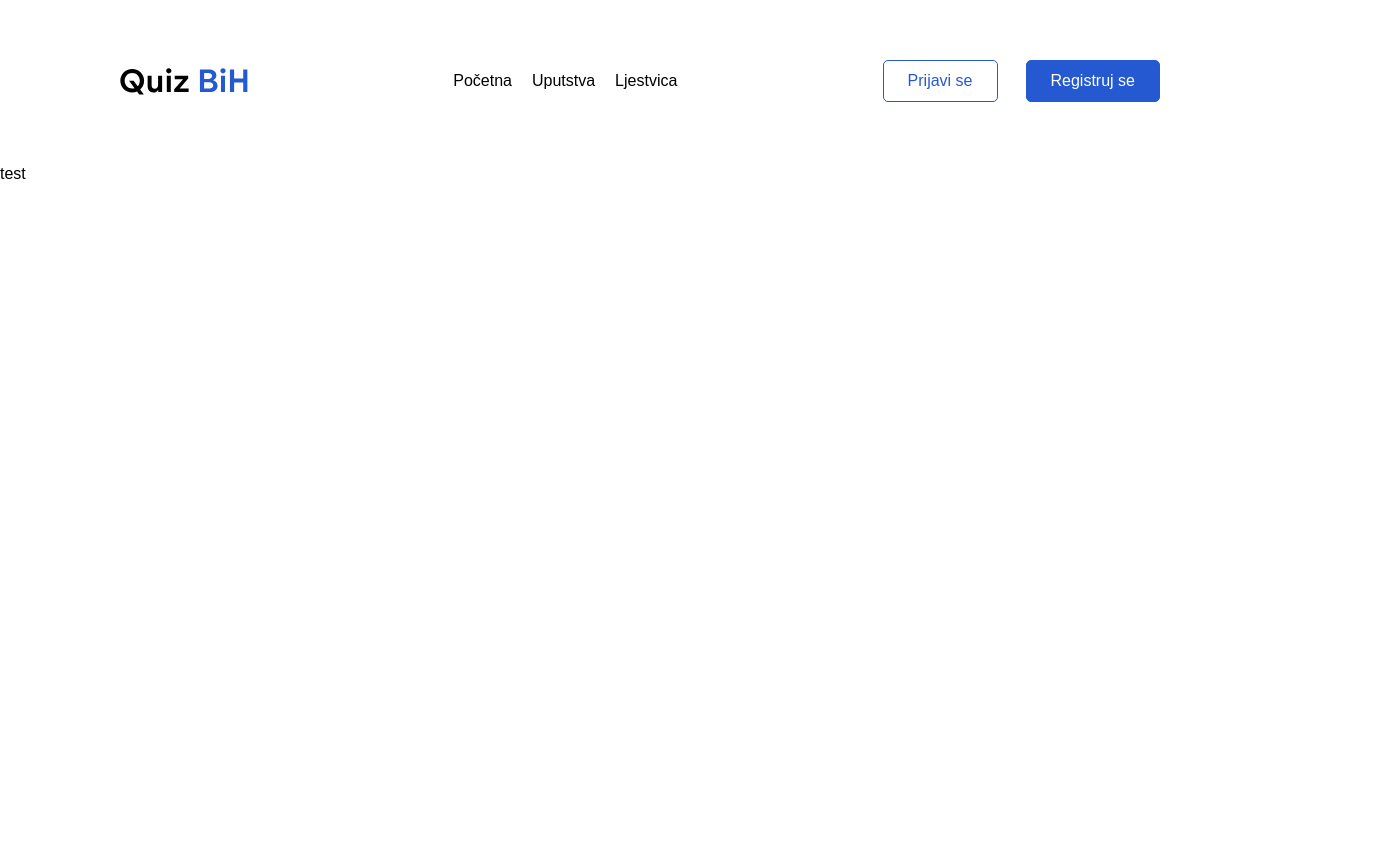
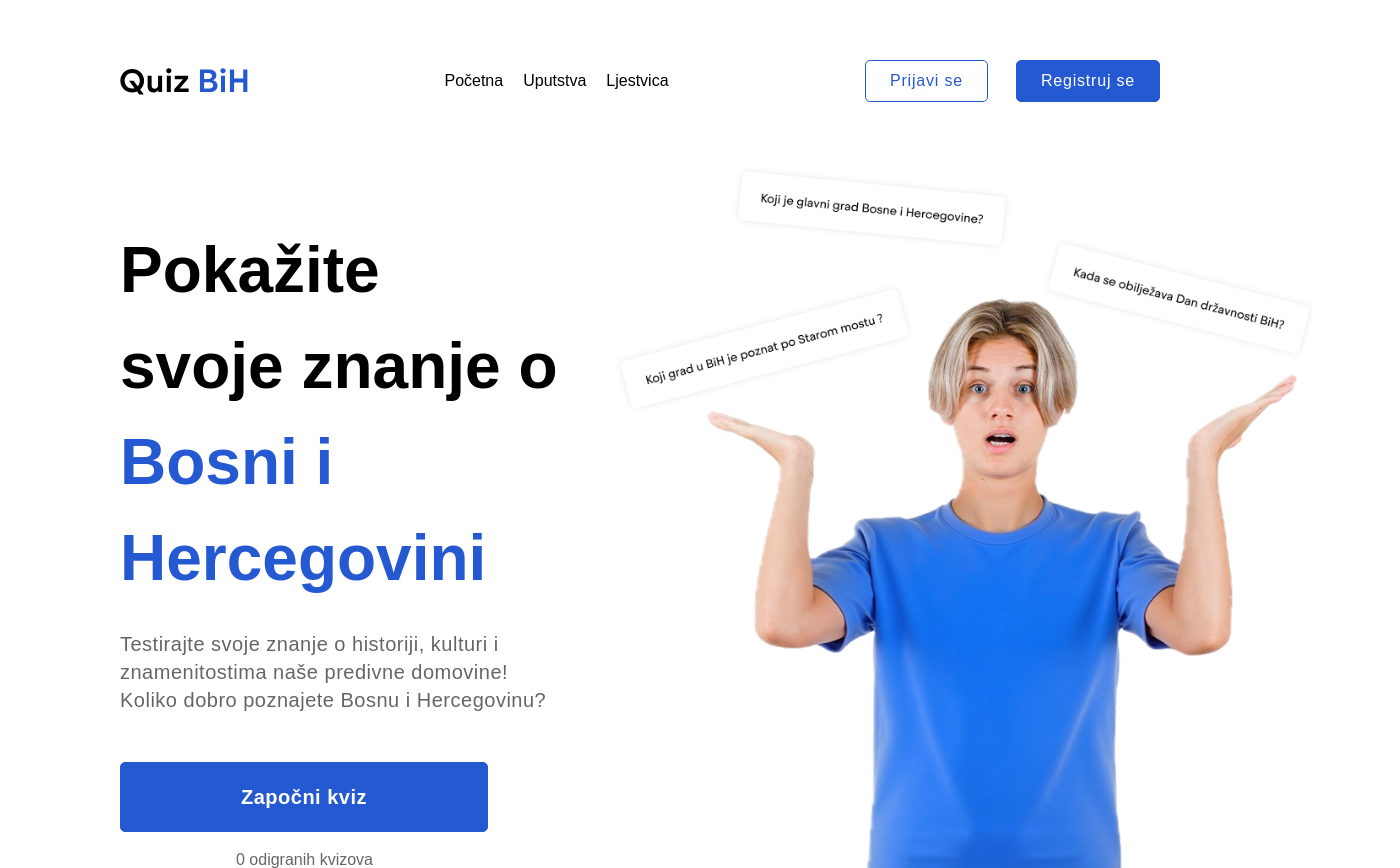
Before and after one commit to amer-5/quiz-app, a React (Vite) app: page / in a window 1280 px wide. Shown: the top 868 px of the page, 1400 px wide, since content can reach past the window. Before the commit the page ends 800 px from the top, so only its background shows below. Built offline with nearby package versions, Linux system fonts and the light colour scheme.

Commit message:
3. Home Page - done

```diff
--- a/src/components/button.tsx
+++ b/src/components/button.tsx
@@ -1,5 +1,5 @@
 interface ButtonProps {
-  buttonText?: string;
+  buttonText: string;
   className?: string;
   onClick?: () => void;
 }
--- a/src/components/navbar.tsx
+++ b/src/components/navbar.tsx
@@ -1,6 +1,6 @@
 import { Link } from "react-router-dom";
 import Logo from "../assets/logo.svg";
-import Button from "../components/button.tsx";
+import Button from "../components/button.tsx";;
 
 const Navigation: React.FC = () => {
   return (
@@ -23,13 +23,13 @@ const Navigation: React.FC = () => {
         <Link to="/login">
           <Button
             buttonText="Prijavi se"
-            className="text-[#2559D2] border-[#2559D2] border-[1px] rounded-[5px] px-6 py-2"
+            className="text-[#2559D2] border-[#2559D2] border-[1px] rounded-[5px] px-6 py-2 tracking-wider"
           />
         </Link>
         <Link to="/register">
           <Button
             buttonText="Registruj se"
-            className="bg-[#2559D2] border-[#2559D2] border-[1px] text-white rounded-[5px] px-6 py-2"
+            className="bg-[#2559D2] border-[#2559D2] border-[1px] text-white rounded-[5px] px-6 py-2 tracking-wider"
           />
         </Link>
       </div>
--- a/src/pages/home.tsx
+++ b/src/pages/home.tsx
@@ -1,9 +1,29 @@
-import React from "react";
+import Button from "../components/button";
+import bgImage from "../assets/home-bg.png";
+
+const odigranihKvizova = 0;
 
 const Home: React.FC = () => {
   return (
-    <div>
-      test
+    <div
+      style={{ backgroundImage: `url(${bgImage})` }}
+      className="w-screen bg-contain bg-no-repeat [background-position-x:20vw] mx-30 h-[calc(100vh-4.75rem)]"
+    >
+      <div>
+        <h1 className="text-black text-[4rem] font-bold w-[calc(50vw-12.5rem)] pt-[7.5vh]">
+          Pokažite svoje znanje o{" "}
+          <span className="text-[#2559D2]">Bosni i Hercegovini</span>
+        </h1>
+        <p className="text-black opacity-60 text-xl tracking-wide my-6 w-[calc(50vw-12.5rem)]">
+          Testirajte svoje znanje o historiji, kulturi i znamenitostima naše
+          predivne domovine! Koliko dobro poznajete Bosnu i Hercegovinu?
+        </p>
+        <Button
+          buttonText="Započni kviz"
+          className="bg-[#2559D2] border-[#2559D2] border-[1px] font-bold text-xl tracking-wide text-white rounded-[5px] px-30 py-5 mt-6"
+        />
+        <p className="opacity-60 mt-4 ml-29">{odigranihKvizova} odigranih kvizova</p>
+      </div>
     </div>
   );
 };
```
Also changed, not shown: src/assets/bg.png (deleted), src/assets/home-bg.png (added).
